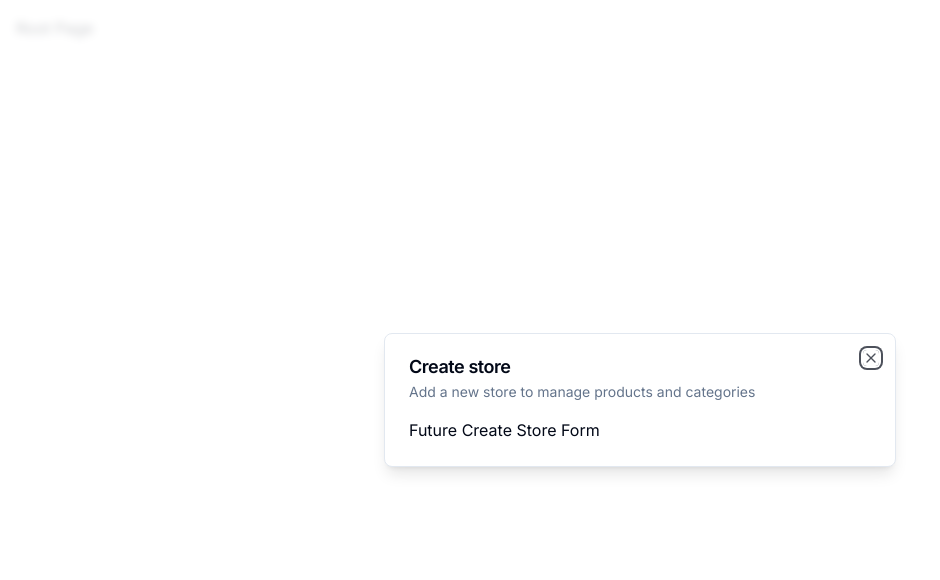
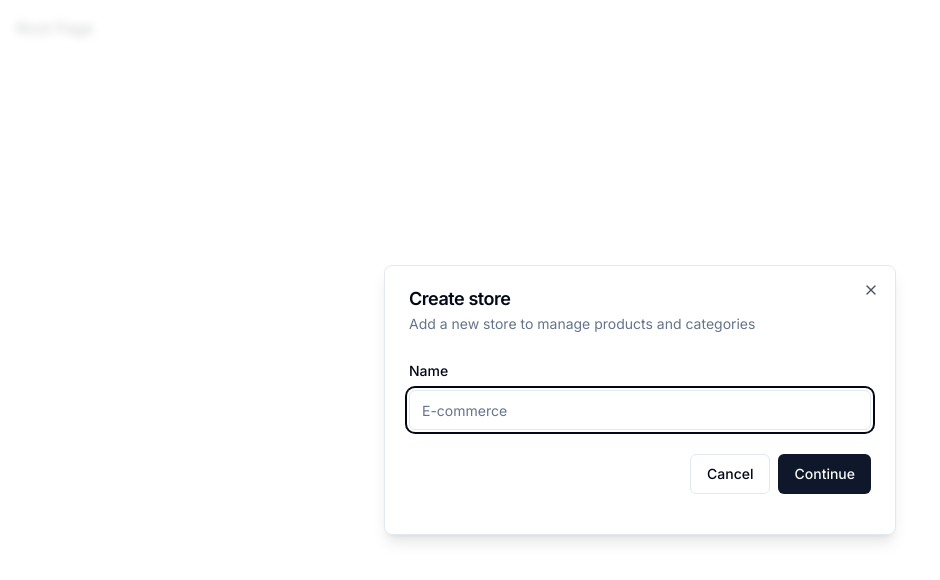
Before and after one commit to Mike5366/seafood-ecommerce-cms, a Next.js app in the folder ecommerce-admin/: page / in a window 1280 px wide. Shown: the top 580 px of the page, without its empty margins (0-940 px from the left). Built offline with nearby package versions, Linux system fonts and the light colour scheme.

Commit message:
Add form components into modal

```diff
--- a/ecommerce-admin/components/modals/store-modal.tsx
+++ b/ecommerce-admin/components/modals/store-modal.tsx
@@ -1,10 +1,39 @@
 "use client";
+
+import * as z from "zod";
+import { useForm } from "react-hook-form";
+import { zodResolver } from "@hookform/resolvers/zod";
 
 import { useStoreModal } from "@/app/(root)/hooks/use-store-modal";
 import { Modal } from "@/components/ui/modal";
+import {
+  Form,
+  FormField,
+  FormLabel,
+  FormItem,
+  FormControl,
+  FormMessage,
+} from "@/components/ui/form";
+import { Input } from "@/components/ui/input";
+import { Button } from "@/components/ui/button";
+
+const formSchema = z.object({
+  name: z.string().min(1),
+});
 
 export const StoreModal = () => {
   const storeModal = useStoreModal();
+
+  const form = useForm<z.infer<typeof formSchema>>({
+    resolver: zodResolver(formSchema),
+    defaultValues: {
+      name: "",
+    },
+  });
+
+  const onSubmit = async (values: z.infer<typeof formSchema>) => {
+    console.log(values);
+  };
 
   return (
     <Modal
@@ -13,7 +42,33 @@
       isOpen={storeModal.isOpen}
       onClose={storeModal.onClose}
     >
-      Future Create Store Form
+      <div>
+        <div className="space-y-4 py-2 pb-4">
+          <Form {...form}>
+            <form onSubmit={form.handleSubmit(onSubmit)}>
+              <FormField
+                control={form.control}
+                name="name"
+                render={({ field }) => (
+                  <FormItem>
+                    <FormLabel>Name</FormLabel>
+                    <FormControl>
+                      <Input placeholder="E-commerce" {...field} />
+                    </FormControl>
+                    <FormMessage />
+                  </FormItem>
+                )}
+              />
+              <div className="pt-6 space-x-2 flex items-center justify-end w-full">
+                <Button variant="outline" onClick={storeModal.onClose}>
+                  Cancel
+                </Button>
+                <Button type="submit">Continue</Button>
+              </div>
+            </form>
+          </Form>
+        </div>
+      </div>
     </Modal>
   );
 };
--- /dev/null
+++ b/ecommerce-admin/components/ui/form.tsx
@@ -0,0 +1,176 @@
+import * as React from "react"
+import * as LabelPrimitive from "@radix-ui/react-label"
+import { Slot } from "@radix-ui/react-slot"
+import {
+  Controller,
+  ControllerProps,
+  FieldPath,
+  FieldValues,
+  FormProvider,
+  useFormContext,
+} from "react-hook-form"
+
+import { cn } from "@/lib/utils"
+import { Label } from "@/components/ui/label"
+
+const Form = FormProvider
+
+type FormFieldContextValue<
+  TFieldValues extends FieldValues = FieldValues,
+  TName extends FieldPath<TFieldValues> = FieldPath<TFieldValues>
+> = {
+  name: TName
+}
+
+const FormFieldContext = React.createContext<FormFieldContextValue>(
+  {} as FormFieldContextValue
+)
+
+const FormField = <
+  TFieldValues extends FieldValues = FieldValues,
+  TName extends FieldPath<TFieldValues> = FieldPath<TFieldValues>
+>({
+  ...props
+}: ControllerProps<TFieldValues, TName>) => {
+  return (
+    <FormFieldContext.Provider value={{ name: props.name }}>
+      <Controller {...props} />
+    </FormFieldContext.Provider>
+  )
+}
+
+const useFormField = () => {
+  const fieldContext = React.useContext(FormFieldContext)
+  const itemContext = React.useContext(FormItemContext)
+  const { getFieldState, formState } = useFormContext()
+
+  const fieldState = getFieldState(fieldContext.name, formState)
+
+  if (!fieldContext) {
+    throw new Error("useFormField should be used within <FormField>")
+  }
+
+  const { id } = itemContext
+
+  return {
+    id,
+    name: fieldContext.name,
+    formItemId: `${id}-form-item`,
+    formDescriptionId: `${id}-form-item-description`,
+    formMessageId: `${id}-form-item-message`,
+    ...fieldState,
+  }
+}
+
+type FormItemContextValue = {
+  id: string
+}
+
+const FormItemContext = React.createContext<FormItemContextValue>(
+  {} as FormItemContextValue
+)
+
+const FormItem = React.forwardRef<
+  HTMLDivElement,
+  React.HTMLAttributes<HTMLDivElement>
+>(({ className, ...props }, ref) => {
+  const id = React.useId()
+
+  return (
+    <FormItemContext.Provider value={{ id }}>
+      <div ref={ref} className={cn("space-y-2", className)} {...props} />
+    </FormItemContext.Provider>
+  )
+})
+FormItem.displayName = "FormItem"
+
+const FormLabel = React.forwardRef<
+  React.ElementRef<typeof LabelPrimitive.Root>,
+  React.ComponentPropsWithoutRef<typeof LabelPrimitive.Root>
+>(({ className, ...props }, ref) => {
+  const { error, formItemId } = useFormField()
+
+  return (
+    <Label
+      ref={ref}
+      className={cn(error && "text-destructive", className)}
+      htmlFor={formItemId}
+      {...props}
+    />
+  )
+})
+FormLabel.displayName = "FormLabel"
+
+const FormControl = React.forwardRef<
+  React.ElementRef<typeof Slot>,
+  React.ComponentPropsWithoutRef<typeof Slot>
+>(({ ...props }, ref) => {
+  const { error, formItemId, formDescriptionId, formMessageId } = useFormField()
+
+  return (
+    <Slot
+      ref={ref}
+      id={formItemId}
+      aria-describedby={
+        !error
+          ? `${formDescriptionId}`
+          : `${formDescriptionId} ${formMessageId}`
+      }
+      aria-invalid={!!error}
+      {...props}
+    />
+  )
+})
+FormControl.displayName = "FormControl"
+
+const FormDescription = React.forwardRef<
+  HTMLParagraphElement,
+  React.HTMLAttributes<HTMLParagraphElement>
+>(({ className, ...props }, ref) => {
+  const { formDescriptionId } = useFormField()
+
+  return (
+    <p
+      ref={ref}
+      id={formDescriptionId}
+      className={cn("text-sm text-muted-foreground", className)}
+      {...props}
+    />
+  )
+})
+FormDescription.displayName = "FormDescription"
+
+const FormMessage = React.forwardRef<
+  HTMLParagraphElement,
+  React.HTMLAttributes<HTMLParagraphElement>
+>(({ className, children, ...props }, ref) => {
+  const { error, formMessageId } = useFormField()
+  const body = error ? String(error?.message) : children
+
+  if (!body) {
+    return null
+  }
+
+  return (
+    <p
+      ref={ref}
+      id={formMessageId}
+      className={cn("text-sm font-medium text-destructive", className)}
+      {...props}
+    >
+      {body}
+    </p>
+  )
+})
+FormMessage.displayName = "FormMessage"
+
+export {
+  useFormField,
+  Form,
+  FormItem,
+  FormLabel,
+  FormControl,
+  FormDescription,
+  FormMessage,
+  FormField,
+}
--- /dev/null
+++ b/ecommerce-admin/components/ui/input.tsx
@@ -0,0 +1,25 @@
+import * as React from "react"
+
+import { cn } from "@/lib/utils"
+
+export interface InputProps
+  extends React.InputHTMLAttributes<HTMLInputElement> {}
+
+const Input = React.forwardRef<HTMLInputElement, InputProps>(
+  ({ className, type, ...props }, ref) => {
+    return (
+      <input
+        type={type}
+        className={cn(
+          "flex h-10 w-full rounded-md border border-input bg-background px-3 py-2 text-sm ring-offset-background file:border-0 file:bg-transparent file:text-sm file:font-medium placeholder:text-muted-foreground focus-visible:outline-none focus-visible:ring-2 focus-visible:ring-ring focus-visible:ring-offset-2 disabled:cursor-not-allowed disabled:opacity-50",
+          className
+        )}
+        ref={ref}
+        {...props}
+      />
+    )
+  }
+)
+Input.displayName = "Input"
+
+export { Input }
--- /dev/null
+++ b/ecommerce-admin/components/ui/label.tsx
@@ -0,0 +1,26 @@
+"use client"
+
+import * as React from "react"
+import * as LabelPrimitive from "@radix-ui/react-label"
+import { cva, type VariantProps } from "class-variance-authority"
+
+import { cn } from "@/lib/utils"
+
+const labelVariants = cva(
+  "text-sm font-medium leading-none peer-disabled:cursor-not-allowed peer-disabled:opacity-70"
+)
+
+const Label = React.forwardRef<
+  React.ElementRef<typeof LabelPrimitive.Root>,
+  React.ComponentPropsWithoutRef<typeof LabelPrimitive.Root> &
+    VariantProps<typeof labelVariants>
+>(({ className, ...props }, ref) => (
+  <LabelPrimitive.Root
+    ref={ref}
+    className={cn(labelVariants(), className)}
+    {...props}
+  />
+))
+Label.displayName = LabelPrimitive.Root.displayName
+
+export { Label }
--- a/ecommerce-admin/package.json
+++ b/ecommerce-admin/package.json
@@ -10,7 +10,9 @@
   },
   "dependencies": {
     "@clerk/nextjs": "^4.25.7",
+    "@hookform/resolvers": "^3.3.2",
     "@radix-ui/react-dialog": "^1.0.5",
+    "@radix-ui/react-label": "^2.0.2",
     "@radix-ui/react-slot": "^1.0.2",
     "class-variance-authority": "^0.7.0",
     "clsx": "^2.0.0",
@@ -18,8 +20,10 @@
     "next": "13.5.6",
     "react": "^18",
     "react-dom": "^18",
+    "react-hook-form": "^7.47.0",
     "tailwind-merge": "^1.14.0",
     "tailwindcss-animate": "^1.0.7",
+    "zod": "^3.22.4",
     "zustand": "^4.4.4"
   },
   "devDependencies": {
```
Also changed, not shown: 1 other file (tests, documents, lock files or other folders).
